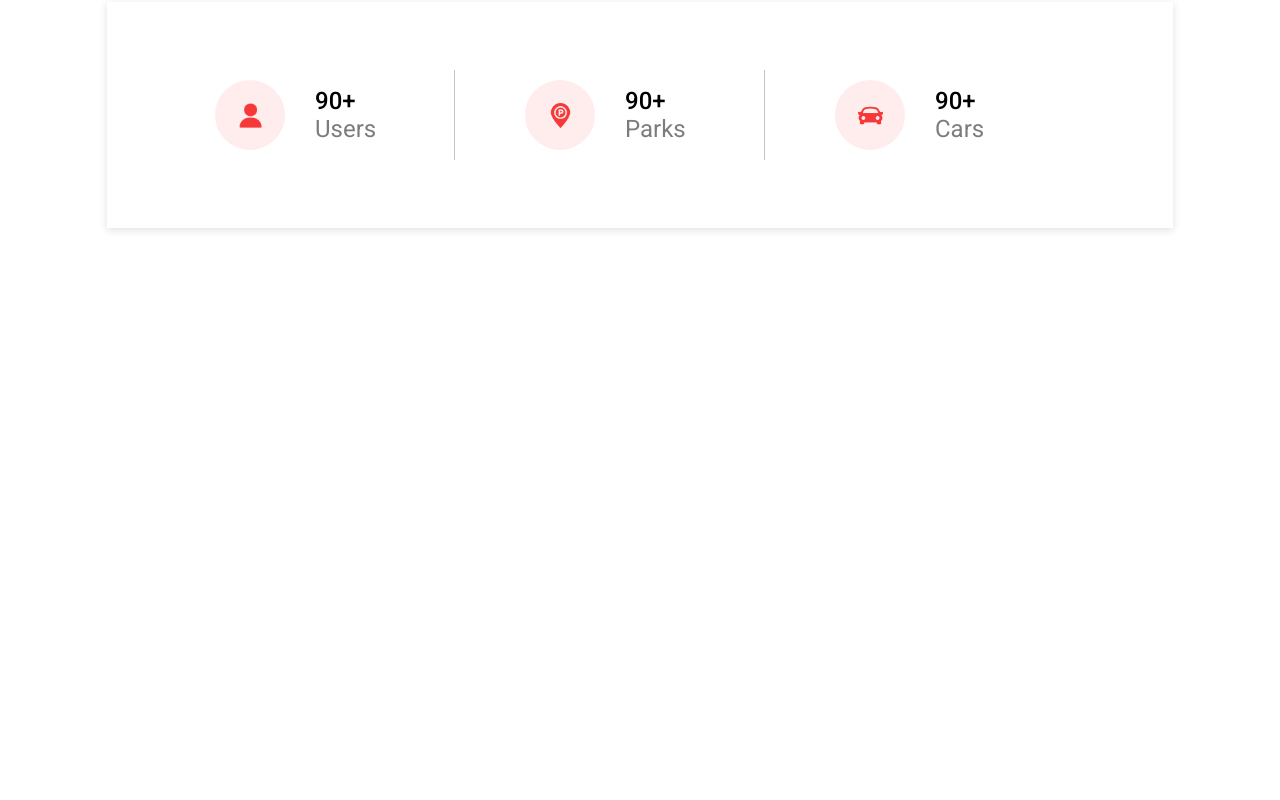
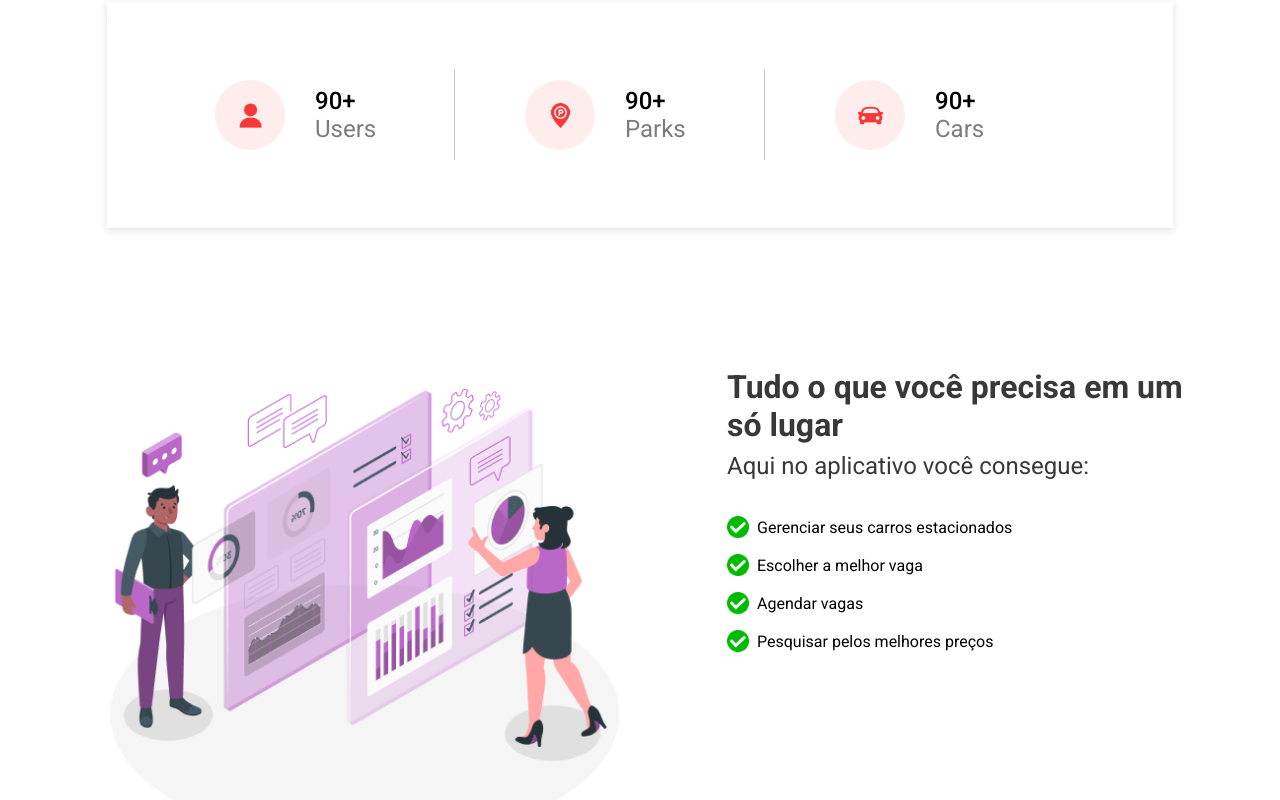
Before and after one commit to joaogabrielramos28/carPark, a Next.js app: page / in a window 1280 px wide. Shown: the part 772-1572 px from the top of the page. Before the commit the page ends 1100 px from the top, so only its background shows below. Built offline with nearby package versions, Linux system fonts and the light colour scheme.

Commit message:
feat: home AppInfo + Features components

```diff
--- /dev/null
+++ b/src/components/AppInfo/Features/index.tsx
@@ -0,0 +1,23 @@
+import Image from "next/image";
+import React from "react";
+
+import { Container, Text } from "./styles";
+
+interface IFeaturesProps {
+  title: string;
+}
+
+const Features = ({ title }: IFeaturesProps) => {
+  return (
+    <Container>
+      <Image
+        src="/check.png"
+        width="22"
+        height="22"
+        alt={"Checked image on green color"}
+      />
+      <Text>{title}</Text>
+    </Container>
+  );
+};
+export default Features;
--- /dev/null
+++ b/src/components/AppInfo/Features/styles.ts
@@ -0,0 +1,14 @@
+import styled from "styled-components";
+
+export const Container = styled.div`
+  width: 100%;
+  display: flex;
+  align-items: center;
+  margin: 16px 0;
+`;
+
+export const Text = styled.p`
+  font-size: 16px;
+  color: ${({ theme }) => theme.colors.dark};
+  margin-left: 8px;
+`;
--- /dev/null
+++ b/src/components/AppInfo/index.tsx
@@ -0,0 +1,39 @@
+import Image from "next/image";
+import React from "react";
+
+import {
+  Container,
+  ImageWrapper,
+  Content,
+  Title,
+  Subtitle,
+  FeaturesContainer,
+} from "./styles";
+import Tasks from "./Features";
+
+const AppInfo = () => {
+  return (
+    <Container>
+      <ImageWrapper>
+        <Image
+          src="/visual-data.png"
+          width={530}
+          height={530}
+          alt={"Two people seeing graphs and table about their company"}
+        />
+      </ImageWrapper>
+
+      <Content>
+        <Title>Tudo o que você precisa em um só lugar</Title>
+        <Subtitle>Aqui no aplicativo você consegue:</Subtitle>
+        <FeaturesContainer>
+          <Tasks title="Gerenciar seus carros estacionados" />
+          <Tasks title="Escolher a melhor vaga" />
+          <Tasks title="Agendar vagas" />
+          <Tasks title="Pesquisar pelos melhores preços" />
+        </FeaturesContainer>
+      </Content>
+    </Container>
+  );
+};
+export default AppInfo;
--- /dev/null
+++ b/src/components/AppInfo/styles.ts
@@ -0,0 +1,42 @@
+import styled from "styled-components";
+
+export const Container = styled.div`
+  padding: 0 70px;
+
+  display: flex;
+  justify-content: space-between;
+  padding: 0 97px;
+  align-items: center;
+  height: 550px;
+  align-items: center;
+`;
+
+export const Content = styled.div`
+  flex: 1;
+  display: flex;
+  justify-content: left;
+  flex-direction: column;
+  margin-left: 100px;
+  height: 100%;
+  margin-top: 80px;
+`;
+export const Title = styled.h2`
+  font-size: 32px;
+  color: ${({ theme }) => theme.colors.title};
+`;
+
+export const ImageWrapper = styled.div`
+  max-width: 650px;
+`;
+
+export const Subtitle = styled.span`
+  font-size: 24px;
+  margin-top: 8px;
+
+  color: ${({ theme }) => theme.colors.title};
+  text-align: justify;
+`;
+
+export const FeaturesContainer = styled.section`
+  margin-top: 20px;
+`;
--- a/src/pages/index.tsx
+++ b/src/pages/index.tsx
@@ -1,4 +1,5 @@
 import type { NextPage } from "next";
+import AppInfo from "../components/AppInfo";
 import Header from "../components/Header";
 import Hero from "../components/Hero";
 import InfoGroup from "../components/InfoGroup";
@@ -11,6 +12,8 @@ const Home: NextPage = () => {
       <InfoGroupContainer>
         <InfoGroup />
       </InfoGroupContainer>
+
+      <AppInfo />
     </Container>
   );
 };
```
Also changed, not shown: public/check.png (added), public/visual-data.png (added).
